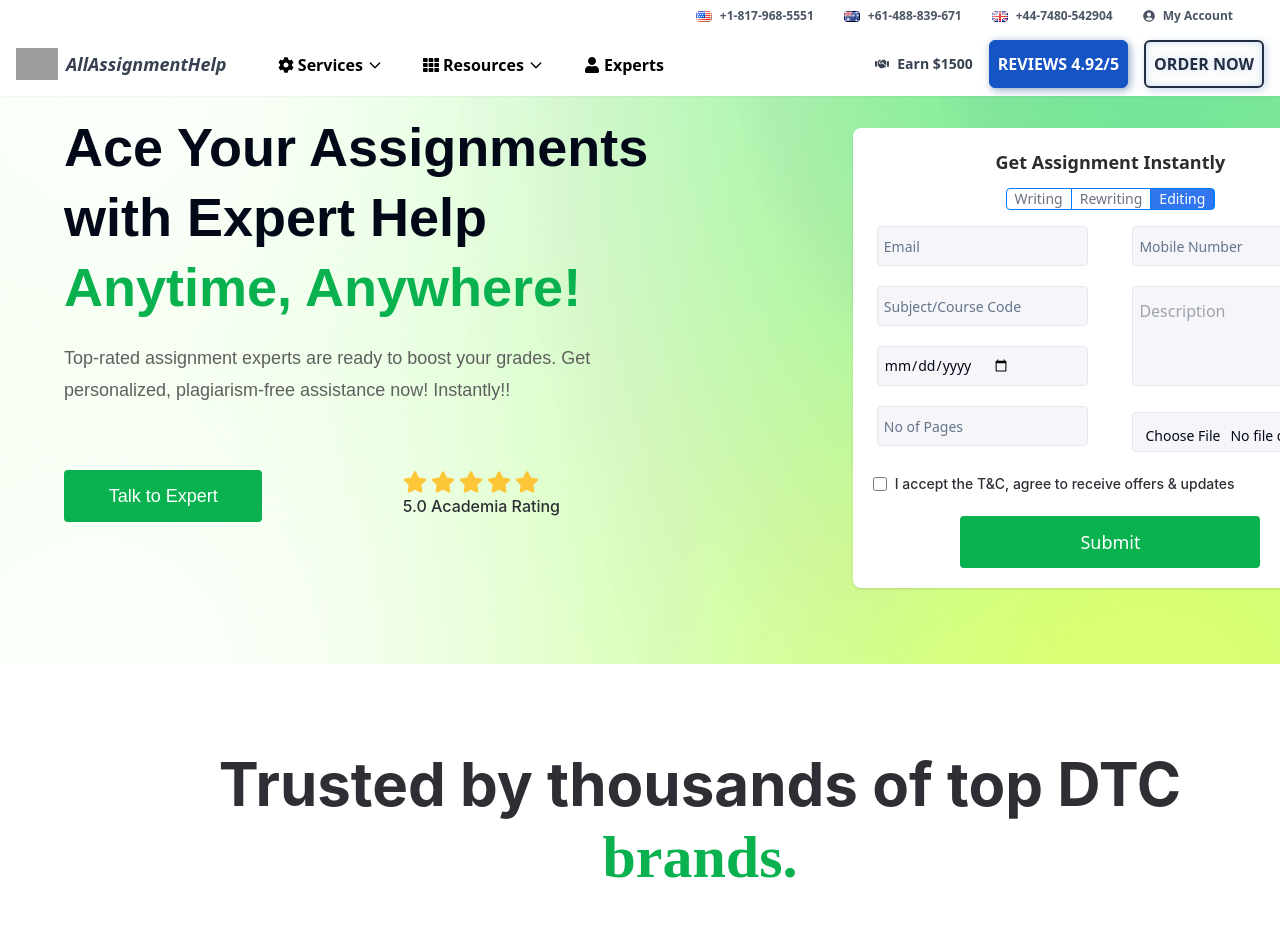
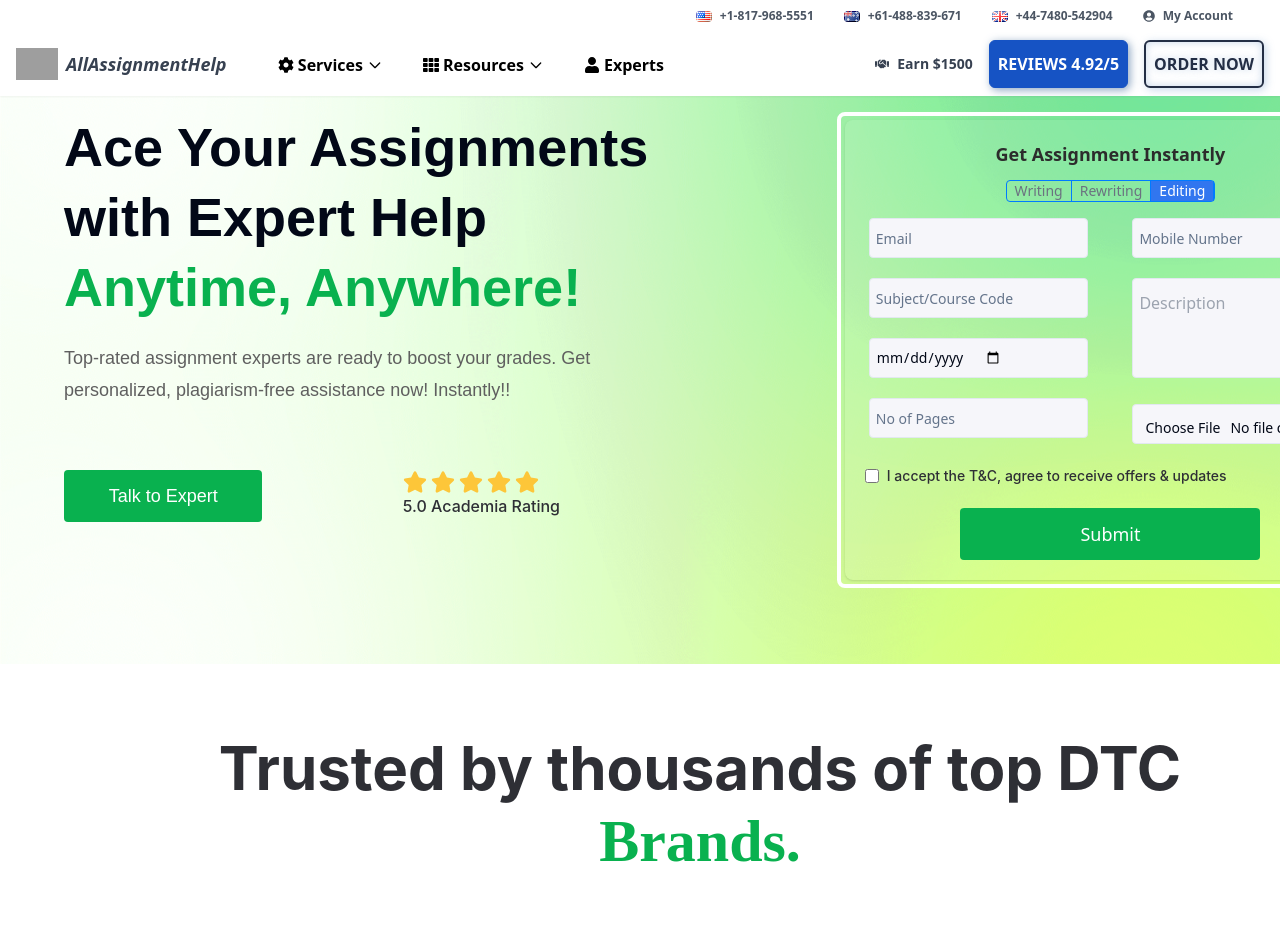
Before and after one commit to mohdyasirarman/All-Assignment-Help, a Next.js app: page / in a window 1280 px wide. Shown: the top 952 px of the page. Built offline with nearby package versions, Linux system fonts and the light colour scheme; grey boxes are pictures that could not be loaded.

Commit message:
starting 2 section resolved

```diff
--- a/src/components/landing-page/heroSection.tsx
+++ b/src/components/landing-page/heroSection.tsx
@@ -55,8 +55,8 @@ export default function HeroSection() {
               </div>
             </div>
             {/* Right Section */}
-            <div className="bg-[#09B14F]/3 p-4 mb-4 rounded-lg flex flex-col gap-5 w-2/5">
-              <div className="bg-white px-3 pt-5 pb-3 rounded-lg shadow">
+            <div className="bg-white bg-opacity-0 border-[4px] border-white p-1 mb-4 rounded-lg flex flex-col gap-5 w-2/5">
+              <div className="bg-white bg-opacity-10 px-3 pt-5 pb-3 rounded-lg shadow">
                 {/* Heading */}
                 <div className="text-lg text-[#2c2c2c] text-center font-bold mb-3 ">
                   Get Assignment Instantly
--- a/src/components/landing-page/trustedByThousand.tsx
+++ b/src/components/landing-page/trustedByThousand.tsx
@@ -27,7 +27,7 @@ const TrustedByThousand = () => {
           <div className="font-inter font-bold text-6xl text-[#2E2F35] leading-[73px] text-center">
             <div>Trusted by thousands of top DTC</div>
             <div className="font-coveredByYourGrace text-[#09B14F]">
-              brands.
+              Brands.
             </div>
           </div>
         </div>
```
